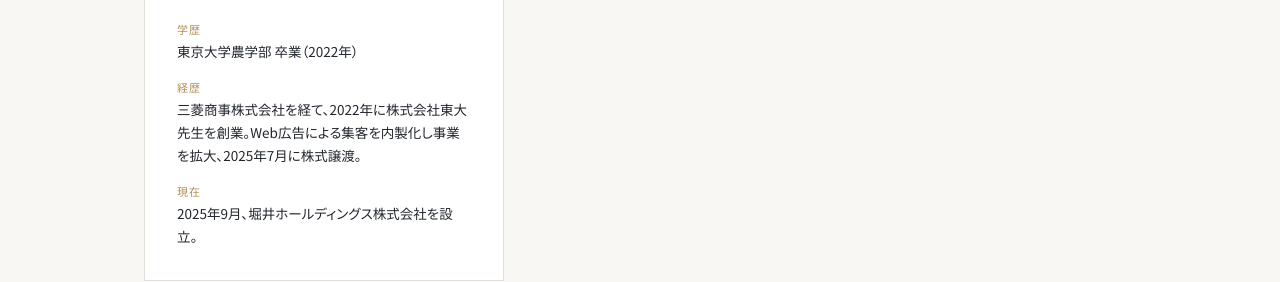
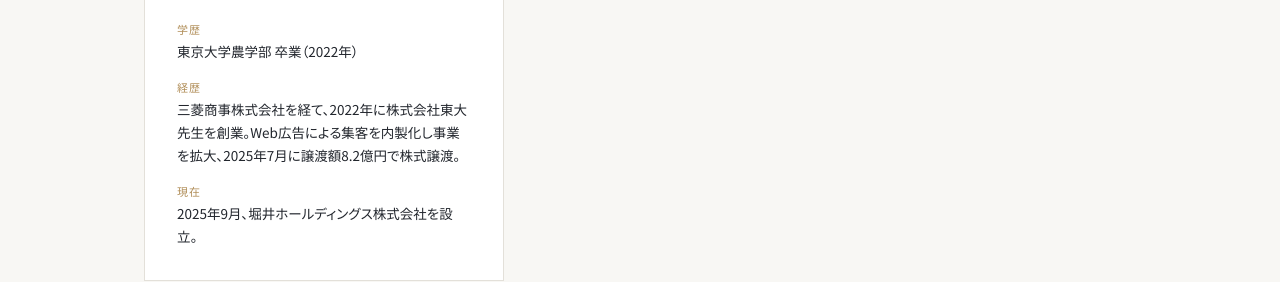
Before and after one commit to ho-cro-cy/horii-hd-site, a plain HTML site: page marketing/index.html in a window 1280 px wide. Shown: the part 2728-3010 px from the top of the page. Drawn offline with Linux system fonts and the light colour scheme.

Commit message:
代表経歴に譲渡額を追記
Co-Authored-By: Claude Opus 5.5 <noreply@anthropic.com>

```diff
--- a/marketing/index.html
+++ b/marketing/index.html
@@ -79,7 +79,7 @@
       <div class="title">代表取締役　Takafumi Horii</div>
       <dl>
         <dt>学歴</dt><dd>東京大学農学部 卒業（2022年）</dd>
-        <dt>経歴</dt><dd>三菱商事株式会社を経て、2022年に株式会社東大先生を創業。Web広告による集客を内製化し事業を拡大、2025年7月に株式譲渡。</dd>
+        <dt>経歴</dt><dd>三菱商事株式会社を経て、2022年に株式会社東大先生を創業。Web広告による集客を内製化し事業を拡大、2025年7月に譲渡額8.2億円で株式譲渡。</dd>
         <dt>現在</dt><dd>2025年9月、堀井ホールディングス株式会社を設立。</dd>
       </dl>
     </div>
```
Also changed, not shown: realestate/index.html (+1 -1 lines).
